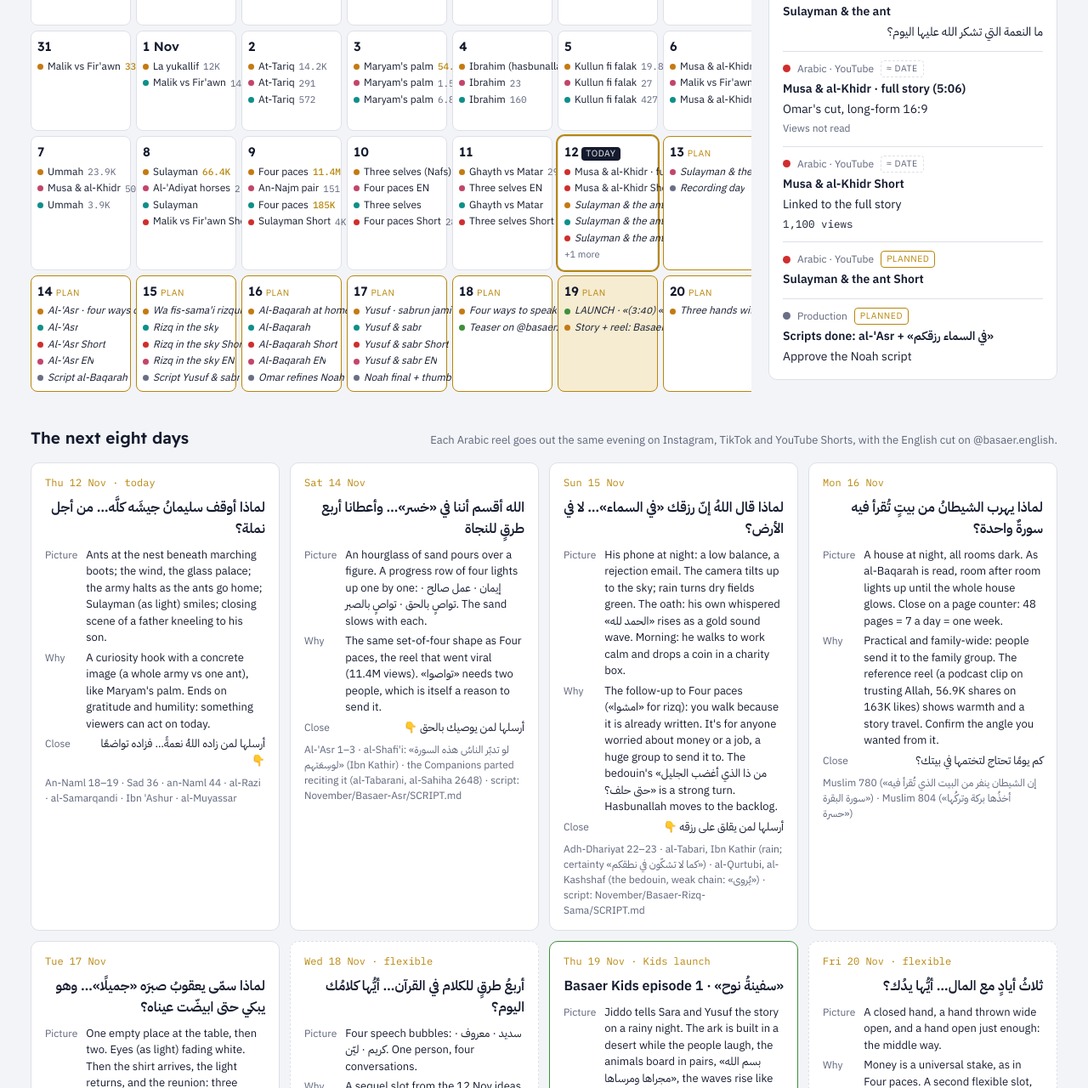
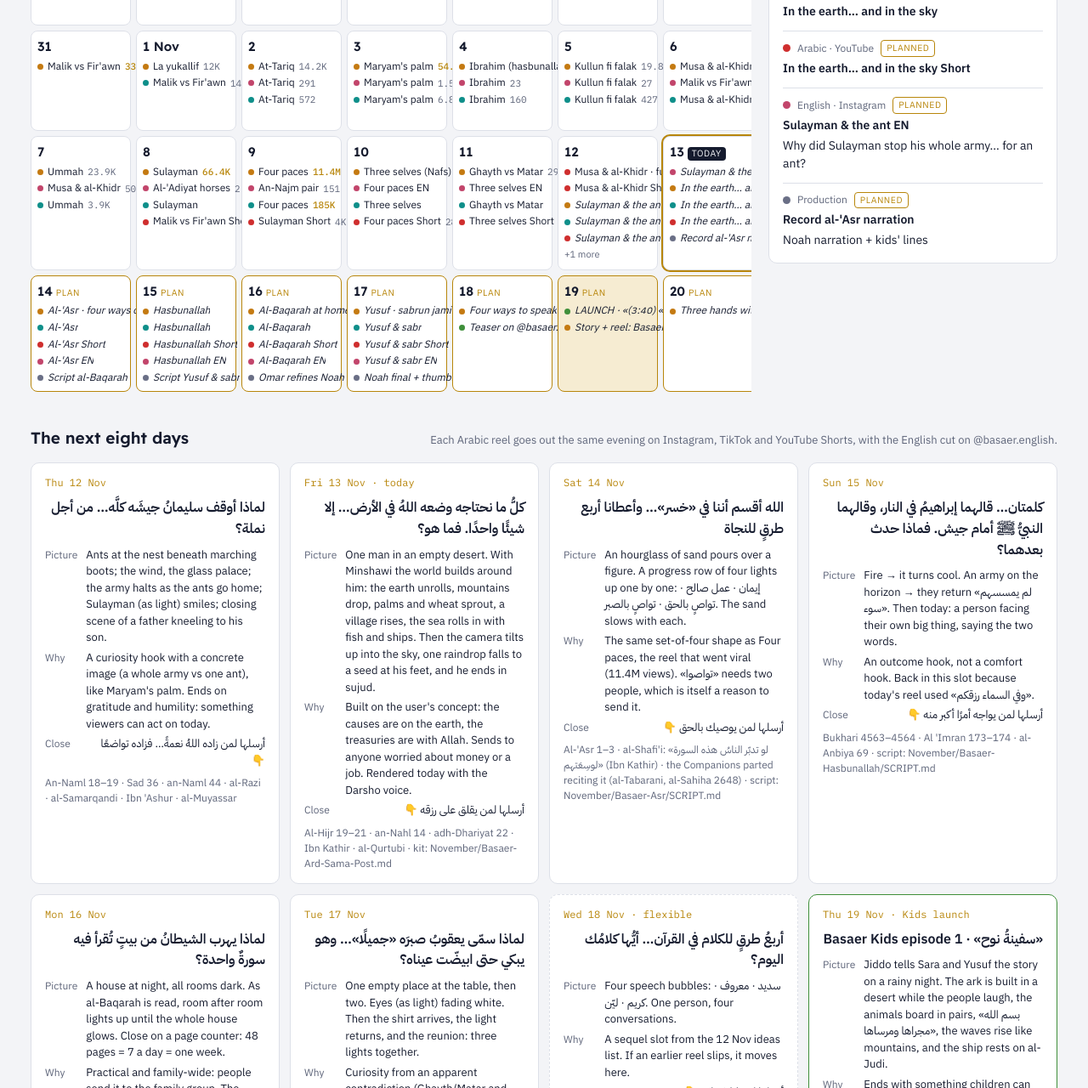
Before and after one commit to Himodabeast/basaer-calendar, a plain HTML site: page index.html in a window 1280 px wide. Shown: the part 562-1842 px from the top of the page at 85% size. Drawn offline with Linux system fonts and the light colour scheme.

Commit message:
13 Nov reel; Hasbunallah back on 15 Nov
Co-Authored-By: Claude Opus 5.5 <noreply@anthropic.com>

```diff
--- a/index.html
+++ b/index.html
@@ -155,7 +155,7 @@ const CH = {
   kids:{name:"Basaer Kids", short:"Kids", c:"--c-kids"},
   prep:{name:"Production", short:"Prep", c:"--c-prep"}
 };
-const TODAY = "2026-11-12";
+const TODAY = "2026-11-13";
 // [date, channel, short title, views|null, hook, status, note]
 const P = [
  ["2026-10-23","ar","Iqra",5333,"علمٌ… ينتهي بالسجود"],
@@ -210,14 +210,16 @@ const F = [
  ["2026-11-12","ar","Sulayman & the ant","لماذا أوقف سليمانُ جيشَه كلَّه… من أجل نملة؟","Posting tonight · kit: November/Basaer-Naml-Tabassum-Post.md"],
  ["2026-11-12","tt","Sulayman & the ant","ما النعمة التي تشكر الله عليها اليوم؟",""],
  ["2026-11-12","yt","Sulayman & the ant Short","",""],
- ["2026-11-12","prep","Scripts done: al-'Asr + «في السماء رزقكم»","Approve the Noah script",""],
+ ["2026-11-12","prep","Scripts done: al-'Asr + Hasbunallah","Approve the Noah script",""],
  ["2026-11-13","en","Sulayman & the ant EN","Why did Sulayman stop his whole army… for an ant?",""],
- ["2026-11-13","prep","Recording day","Record al-'Asr + «في السماء رزقكم» narrations · Noah narration + kids' lines","No new Arabic reel: buffer day so the next four are ready"],
+ ["2026-11-13","ar","In the earth… and in the sky","كلُّ ما نحتاجه وضعه اللهُ في الأرض… إلا شيئًا واحدًا. فما هو؟","Posting ~20:30 · kit: November/Basaer-Ard-Sama-Post.md"],
+ ["2026-11-13","tt","In the earth… and in the sky","",""],["2026-11-13","yt","In the earth… and in the sky Short","",""],
+ ["2026-11-13","prep","Record al-'Asr narration","Noah narration + kids' lines",""],
  ["2026-11-14","ar","Al-'Asr · four ways out","الله أقسم أننا في «خسر»… وأعطانا أربع طرقٍ للنجاة",""],
  ["2026-11-14","tt","Al-'Asr","",""],["2026-11-14","yt","Al-'Asr Short","",""],["2026-11-14","en","Al-'Asr EN","Allah swore we are all at a loss… then gave four ways out",""],
  ["2026-11-14","prep","Script al-Baqarah","Animate Noah episode v1",""],
- ["2026-11-15","ar","Wa fis-sama'i rizqukum","لماذا قال اللهُ إنّ رزقك «في السماء»… لا في الأرض؟",""],
- ["2026-11-15","tt","Rizq in the sky","",""],["2026-11-15","yt","Rizq in the sky Short","",""],["2026-11-15","en","Rizq in the sky EN","Why does Allah say your provision is in the sky… not on earth?",""],
+ ["2026-11-15","ar","Hasbunallah","كلمتان… قالهما إبراهيمُ في النار، وقالهما النبيُّ ﷺ أمام جيش. فماذا حدث بعدهما؟",""],
+ ["2026-11-15","tt","Hasbunallah","",""],["2026-11-15","yt","Hasbunallah Short","",""],["2026-11-15","en","Hasbunallah EN","Two words said in a fire and before an army. What happened next?",""],
  ["2026-11-15","prep","Script Yusuf & sabr","Noah v1 to Omar · Kids channel: handle, logo, banner",""],
  ["2026-11-16","ar","Al-Baqarah at home","لماذا يهرب الشيطانُ من بيتٍ تُقرأ فيه سورةٌ واحدة؟",""],
  ["2026-11-16","tt","Al-Baqarah","",""],["2026-11-16","yt","Al-Baqarah Short","",""],["2026-11-16","en","Al-Baqarah EN","Why does Shaytan flee a house where one surah is read?",""],
@@ -234,7 +236,7 @@ const F = [
 const ALL=[...P.map(r=>({d:r[0],ch:r[1],t:r[2],v:r[3],h:r[4],st:r[5]||"posted"})),
            ...F.map(r=>({d:r[0],ch:r[1],t:r[2],v:null,h:r[3],st:"planned",n:r[4]}))];
 const on={ar:true,tt:true,yt:true,en:true,kids:true,prep:true};
-let sel="2026-11-12";
+let sel="2026-11-13";
 
 const fmt=v=>v==null?"":v>=1e6?(v/1e6).toFixed(1).replace(/\.0$/,"")+"M":v>=1e3?(v/1e3).toFixed(v>=1e5?0:1).replace(/\.0$/,"")+"K":String(v);
 const iso=d=>d.toISOString().slice(0,10);
@@ -307,18 +309,22 @@ render();
 
 // briefs
 const B=[
- {d:"Thu 12 Nov · today",hk:"لماذا أوقف سليمانُ جيشَه كلَّه… من أجل نملة؟",
+ {d:"Thu 12 Nov",hk:"لماذا أوقف سليمانُ جيشَه كلَّه… من أجل نملة؟",
   pic:"Ants at the nest beneath marching boots; the wind, the glass palace; the army halts as the ants go home; Sulayman (as light) smiles; closing scene of a father kneeling to his son.",
   why:"A curiosity hook with a concrete image (a whole army vs one ant), like Maryam's palm. Ends on gratitude and humility: something viewers can act on today.",
   end:"أرسلها لمن زاده اللهُ نعمةً… فزاده تواضعًا 👇",src:"An-Naml 18–19 · Sad 36 · an-Naml 44 · al-Razi · al-Samarqandi · Ibn 'Ashur · al-Muyassar"},
+ {d:"Fri 13 Nov · today",hk:"كلُّ ما نحتاجه وضعه اللهُ في الأرض… إلا شيئًا واحدًا. فما هو؟",
+  pic:"One man in an empty desert. With Minshawi the world builds around him: the earth unrolls, mountains drop, palms and wheat sprout, a village rises, the sea rolls in with fish and ships. Then the camera tilts up into the sky, one raindrop falls to a seed at his feet, and he ends in sujud.",
+  why:"Built on the user's concept: the causes are on the earth, the treasuries are with Allah. Sends to anyone worried about money or a job. Rendered today with the Darsho voice.",
+  end:"أرسلها لمن يقلق على رزقه 👇",src:"Al-Hijr 19–21 · an-Nahl 14 · adh-Dhariyat 22 · Ibn Kathir · al-Qurtubi · kit: November/Basaer-Ard-Sama-Post.md"},
  {d:"Sat 14 Nov",hk:"الله أقسم أننا في «خسر»… وأعطانا أربع طرقٍ للنجاة",
   pic:"An hourglass of sand pours over a figure. A progress row of four lights up one by one: إيمان · عمل صالح · تواصٍ بالحق · تواصٍ بالصبر. The sand slows with each.",
   why:"The same set-of-four shape as Four paces, the reel that went viral (11.4M views). «تواصوا» needs two people, which is itself a reason to send it.",
   end:"أرسلها لمن يوصيك بالحق 👇",src:"Al-'Asr 1–3 · al-Shafi'i: «لو تدبّر الناسُ هذه السورة لوسِعَتهم» (Ibn Kathir) · the Companions parted reciting it (al-Tabarani, al-Sahiha 2648) · script: November/Basaer-Asr/SCRIPT.md"},
- {d:"Sun 15 Nov",hk:"لماذا قال اللهُ إنّ رزقك «في السماء»… لا في الأرض؟",
-  pic:"His phone at night: a low balance, a rejection email. The camera tilts up to the sky; rain turns dry fields green. The oath: his own whispered «الحمد لله» rises as a gold sound wave. Morning: he walks to work calm and drops a coin in a charity box.",
-  why:"The follow-up to Four paces («امشوا» for rizq): you walk because it is already written. It's for anyone worried about money or a job, a huge group to send it to. The bedouin's «من ذا الذي أغضب الجليل حتى حلف؟» is a strong turn. Hasbunallah moves to the backlog.",
-  end:"أرسلها لمن يقلق على رزقه 👇",src:"Adh-Dhariyat 22–23 · al-Tabari, Ibn Kathir (rain; certainty «كما لا تشكّون في نطقكم») · al-Qurtubi, al-Kashshaf (the bedouin, weak chain: «يُروى») · script: November/Basaer-Rizq-Sama/SCRIPT.md"},
+ {d:"Sun 15 Nov",hk:"كلمتان… قالهما إبراهيمُ في النار، وقالهما النبيُّ ﷺ أمام جيش. فماذا حدث بعدهما؟",
+  pic:"Fire → it turns cool. An army on the horizon → they return «لم يمسسهم سوء». Then today: a person facing their own big thing, saying the two words.",
+  why:"An outcome hook, not a comfort hook. Back in this slot because today's reel used «وفي السماء رزقكم».",
+  end:"أرسلها لمن يواجه أمرًا أكبر منه 👇",src:"Bukhari 4563–4564 · Al 'Imran 173–174 · al-Anbiya 69 · script: November/Basaer-Hasbunallah/SCRIPT.md"},
  {d:"Mon 16 Nov",hk:"لماذا يهرب الشيطانُ من بيتٍ تُقرأ فيه سورةٌ واحدة؟",
   pic:"A house at night, all rooms dark. As al-Baqarah is read, room after room lights up until the whole house glows. Close on a page counter: 48 pages = 7 a day = one week.",
   why:"Practical and family-wide: people send it to the family group. The reference reel (a podcast clip on trusting Allah, 56.9K shares on 163K likes) shows warmth and a story travel. Confirm the angle you wanted from it.",
```
